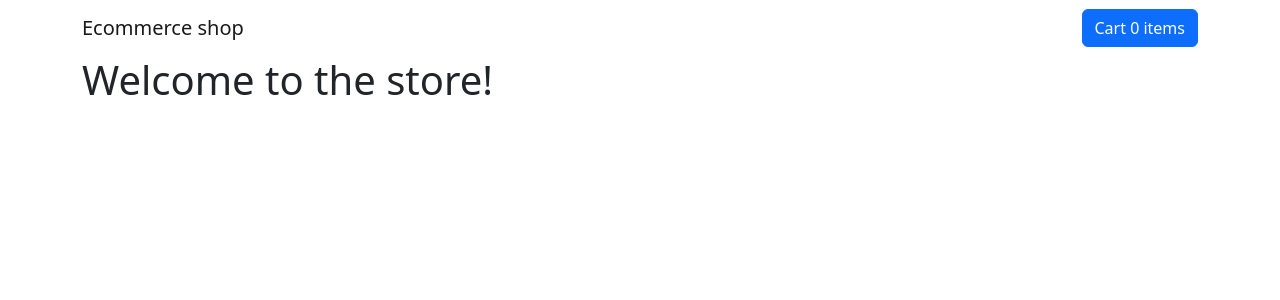
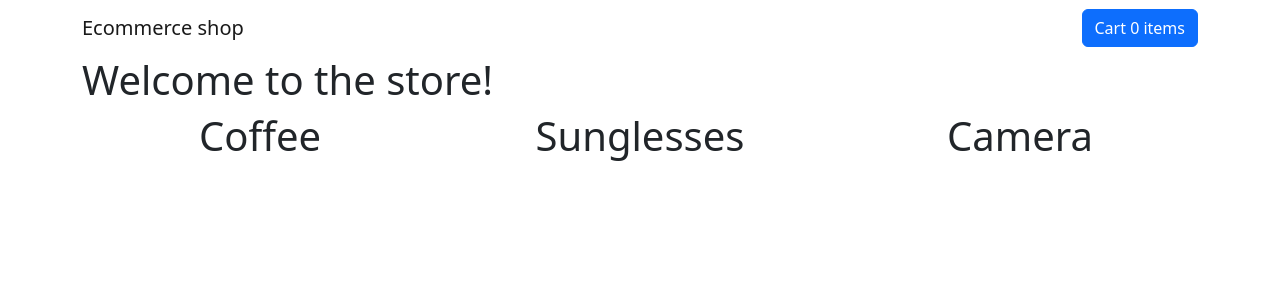
Before and after one commit to chiaraintech/react-stripe-shopping-cart, a React (Create React App) app: page / in a window 1280 px wide. Shown: the top 300 px of the page. Built offline with nearby package versions, Linux system fonts and the light colour scheme.

Commit message:
Mapping over product titles to display them on page.

```diff
--- a/src/pages/Store.js
+++ b/src/pages/Store.js
@@ -1,6 +1,19 @@
+import {Row, Col} from "react-bootstrap";
+import {productsArray} from "../productStore";
+
 function Store() {
     return(
+    <>
         <h1>Welcome to the store!</h1>
+        <Row xs={1} md={3} className="g-4">
+            {productsArray.map((product, idx) => (
+                <Col align="center" key={idx} >
+                    <h1>{product.title}</h1>
+                </Col>
+            ))}
+
+        </Row>
+        </>
     )
 
 }
--- /dev/null
+++ b/src/productStore.js
@@ -0,0 +1,30 @@
+const productsArray = [
+    {
+        id: "1",
+        title: "Coffee",
+        price: 4.99
+    },
+    {
+        id: "2",
+        title: "Sunglesses",
+        price: 9.99
+    },
+    {
+        id: "3",
+        title: "Camera",
+        price: 43.99
+    }
+]
+
+function getProductData(id) {
+    let productData = productsArray.find(product => product.id === id)
+
+    if (productData == undefined) {
+        console.log("No id")
+        return undefined
+    }
+
+    return productData;
+}
+
+export {productsArray, getProductData};
```
